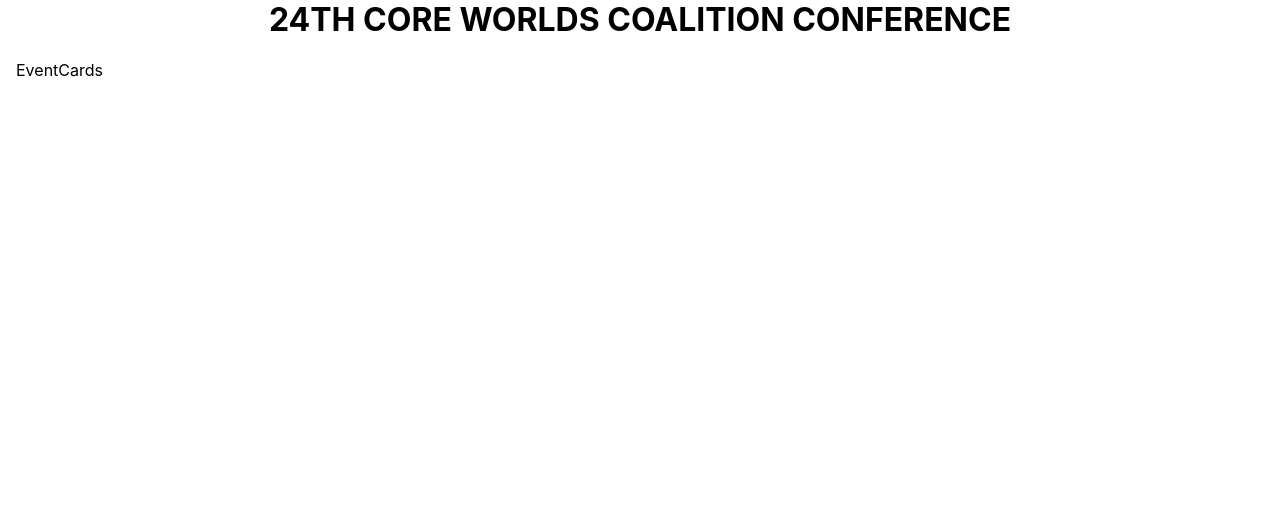
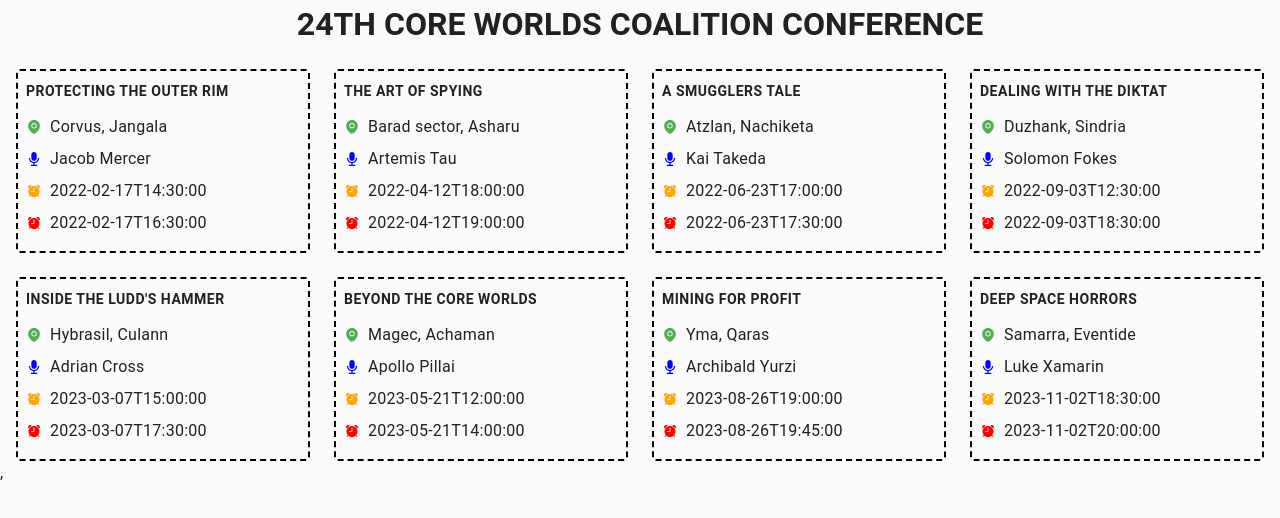
Before and after one commit to MilaTuzova/react-test2, a React (Create React App) app: page / in a window 1280 px wide. Shown: the top 518 px of the page. Built offline with nearby package versions, Linux system fonts and the light colour scheme.

Commit message:
added icon from react-icon

```diff
--- a/package.json
+++ b/package.json
@@ -7,9 +7,12 @@
         "@testing-library/jest-dom": "^5.16.1",
         "@testing-library/react": "^12.1.2",
         "@testing-library/user-event": "^13.5.0",
+        "date-fns": "^2.28.0",
         "gh-pages": "^3.2.3",
+        "prop-types": "^15.8.1",
         "react": "^17.0.2",
         "react-dom": "^17.0.2",
+        "react-icons": "^4.3.1",
         "react-scripts": "5.0.0",
         "web-vitals": "^2.1.4"
     },
--- a/src/components/App.jsx
+++ b/src/components/App.jsx
@@ -1,10 +1,11 @@
 import { PageTitle } from './PageTitle/PageTitle';
 import { EventBoard } from './EventBoard/EventBoard';
+import upcomingEvent from '../upcomingEvents';
 export const App = () => {
   return (
     <div>
       <PageTitle text="24th Core Worlds Coalition Conference" />
-      <EventBoard />
+      <EventBoard events={upcomingEvent} />,
     </div>
   );
 };
--- /dev/null
+++ b/src/components/Event/Event.jsx
@@ -0,0 +1,39 @@
+import PropTypes from 'prop-types';
+import { AiFillEnvironment, AiFillAudio } from 'react-icons/ai';
+import { IoIosAlarm } from 'react-icons/io';
+
+import css from './Event.module.css';
+
+export const Event = ({ name, location, speaker, type, start, end }) => {
+  return (
+    <div className={css.event}>
+      <h2 className={css.title}>{name}</h2>
+      <p className={css.info}>
+        <AiFillEnvironment className={css.icon} />
+        {location}
+      </p>
+      <p className={css.info}>
+        <AiFillAudio className={css.icon} color="blue" />
+        {speaker}
+      </p>
+      <p className={css.info}>
+        <IoIosAlarm className={css.icon} color="orange" />
+        {start}
+      </p>
+      <p className={css.info}>
+        <IoIosAlarm className={css.icon} color="red" />
+        {end}
+      </p>
+      {/*<span className={`${css.chip} ${css[type]}`}>{type}</span>*/}
+    </div>
+  );
+};
+
+Event.PropeTypes = {
+  name: PropTypes.string.isRequired,
+  location: PropTypes.string.isRequired,
+  speaker: PropTypes.string.isRequired,
+  type: PropTypes.string.isRequired,
+  start: PropTypes.string.isRequired,
+  end: PropTypes.string.isRequired,
+};
--- /dev/null
+++ b/src/components/Event/Event.module.css
@@ -0,0 +1,56 @@
+.event {
+    position: relative;
+    border: 2px dashed black;
+    padding: 8px;
+    border-radius: 4px;
+}
+
+.title {
+    margin-top: 0;
+    font-size: 14px;
+    line-height: 24px;
+    font-weight: 700;
+    letter-spacing: 0.5px;
+    text-transform: uppercase;
+}
+
+.info {
+    display: flex;
+    align-items: center;
+    margin-top: 0;
+    margin-bottom: 8px;
+    color: var(--color-primary-text);
+    font-size: 16px;
+    line-height: 24px;
+    font-weight: 400;
+    letter-spacing: 0.25px;
+}
+
+.icon {
+    display: block;
+    margin-right: 8px;
+    color: var(--color-green);
+}
+
+.chip {
+    position: absolute;
+    top: 4px;
+    right: 4px;
+    padding: 4px 8px;
+    border-radius: 4px;
+    text-transform: uppercase;
+    background-color: #000;
+    color: #fff;
+}
+
+.free {
+    background-color: var(--color-green);
+}
+
+.paid {
+    background-color: var(--color-blue);
+}
+
+.vip {
+    background-color: var(--color-red);
+}
--- a/src/components/EventBoard/EventBoard.jsx
+++ b/src/components/EventBoard/EventBoard.jsx
@@ -1,4 +1,38 @@
+import PropTypes from 'prop-types';
 import css from './EventBoard.module.css';
-export const EventBoard = () => {
-  return <div className={css.eventBoard}>EventCards</div>;
+import { Event } from 'components/Event/Event';
+
+export const EventBoard = ({ events }) => {
+  console.log(events);
+
+  return (
+    <div className={css.eventBoard}>
+      {events.map(({ name, location, speaker, type, time }) => (
+        <Event
+          key={name}
+          name={name}
+          location={location}
+          speaker={speaker}
+          type={type}
+          start={time.start}
+          end={time.end}
+        />
+      ))}
+    </div>
+  );
 };
+
+EventBoard.propTypes = {
+  events: PropTypes.arrayOf(
+    PropTypes.exact({
+      name: PropTypes.string.isRequired,
+      location: PropTypes.string.isRequired,
+      speaker: PropTypes.string.isRequired,
+      type: PropTypes.string.isRequired,
+      time: PropTypes.exact({
+        start: PropTypes.string.isRequired,
+        end: PropTypes.string.isRequired,
+      }),
+    }),
+  ),
+};
--- a/src/components/PageTitle/PageTitle.jsx
+++ b/src/components/PageTitle/PageTitle.jsx
@@ -1,4 +1,10 @@
 import css from './PageTitle.module.css';
+import PropTypes from 'prop-types';
+
 export const PageTitle = ({ text }) => {
   return <h1 className={css.title}>{text}</h1>;
 };
+
+PageTitle.PropeTypes = {
+  test: PropTypes.string.isRequired,
+};
--- a/src/index.css
+++ b/src/index.css
@@ -1,13 +1,30 @@
+@import-normalize;
+:root {
+    --color-white: #ffffff;
+    --color-black: #010101;
+    --color-green: #4caf50;
+    --color-red: #f44336;
+    --color-blue: #2196f3;
+    --color-primary-text: #212121;
+    --color-secondary-text: #757575;
+}
+
+* {
+    box-sizing: border-box;
+}
+
 body {
-  margin: 0;
-  font-family: -apple-system, BlinkMacSystemFont, 'Segoe UI', 'Roboto', 'Oxygen',
-    'Ubuntu', 'Cantarell', 'Fira Sans', 'Droid Sans', 'Helvetica Neue',
-    sans-serif;
-  -webkit-font-smoothing: antialiased;
-  -moz-osx-font-smoothing: grayscale;
+    min-height: 100vh;
+    margin: 0;
+    font-family: 'Roboto', -apple-system, BlinkMacSystemFont, 'Segoe UI', 'Oxygen', 'Ubuntu', 'Cantarell', 'Fira Sans', 'Droid Sans', 'Helvetica Neue', sans-serif;
+    -webkit-font-smoothing: antialiased;
+    -moz-osx-font-smoothing: grayscale;
+    color: var(--color-primary-text);
+    line-height: 1.5;
+    background-color: #fafafa;
+    scroll-behavior: smooth;
 }
 
 code {
-  font-family: source-code-pro, Menlo, Monaco, Consolas, 'Courier New',
-    monospace;
+    font-family: source-code-pro, Menlo, Monaco, Consolas, 'Courier New', monospace;
 }
```
Also changed, not shown: src/upcomingEvents.json (renamed from src/upcoming-events.json), 1 other file (tests, documents, lock files or other folders).
